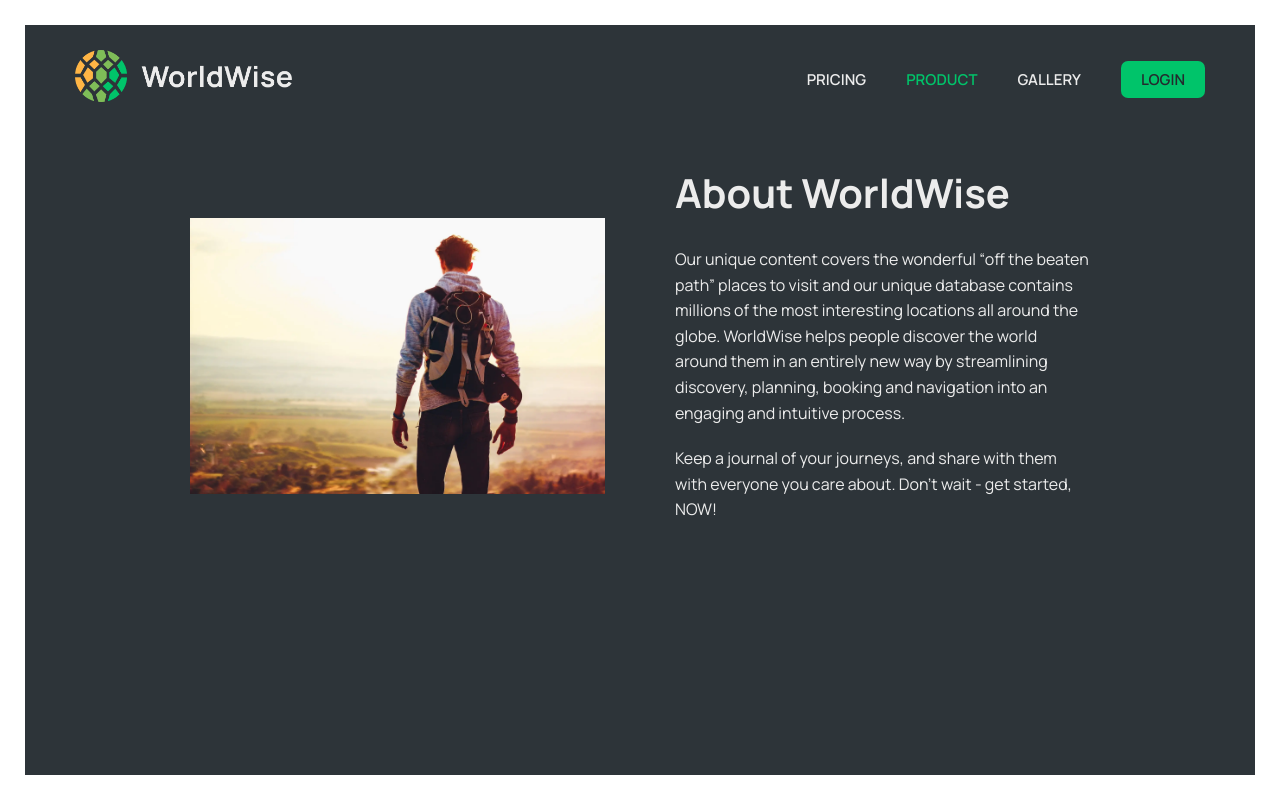
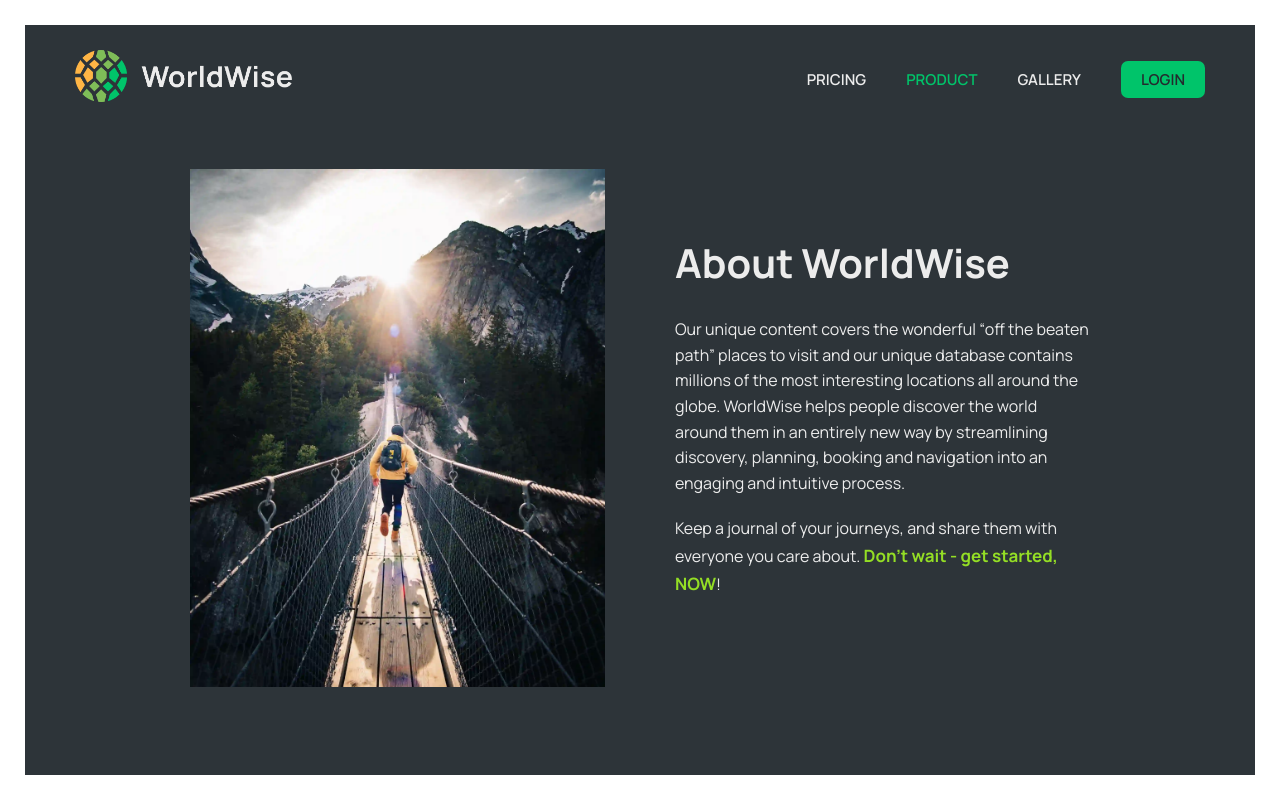
Before and after one commit to dan-chui/worldly, a React (Vite) app: page /product in a window 1280 px wide. Built offline with nearby package versions, Linux system fonts and the light colour scheme; data requests are answered from the project's data file.

Commit message:
edit layouts and image assets

```diff
--- a/src/pages/Homepage.module.css
+++ b/src/pages/Homepage.module.css
@@ -8,6 +8,7 @@
     url("/background.webp");
   background-size: cover;
   background-position: center;
+  background-repeat: no-repeat;
   padding: 2.5rem 5rem;
 }
 
@@ -15,9 +16,9 @@
   display: flex;
   flex-direction: column;
   height: 85%;
+  gap: 2.5rem;
   align-items: center;
   justify-content: center;
-  gap: 2.5rem;
   text-align: center;
 }
 
--- a/src/pages/Pricing.jsx
+++ b/src/pages/Pricing.jsx
@@ -22,7 +22,7 @@ export default function Pricing() {
             next journey.
           </p>
         </div>
-        <img src="img2.webp" alt="hot air balloons" />
+        <img src="img1.webp" alt="hot air balloons" />
       </section>
     </main>
   );
--- a/src/pages/Product.jsx
+++ b/src/pages/Product.jsx
@@ -6,7 +6,7 @@ export default function Product() {
     <main className={styles.product}>
       <PageNav />
       <section>
-        <img src="img1.webp" alt="person on a mountaintop" />
+        <img src="img2.webp" alt="person running on a bridge" />
         <div>
           <h2>About WorldWise</h2>
           <p>
@@ -18,8 +18,8 @@ export default function Product() {
             engaging and intuitive process.
           </p>
           <p>
-            Keep a journal of your journeys, and share with them with everyone
-            you care about. Don't wait - get started, NOW!
+            Keep a journal of your journeys, and share them with everyone you
+            care about. <strong>Don't wait - get started, NOW</strong>!
           </p>
         </div>
       </section>
--- a/src/pages/Product.module.css
+++ b/src/pages/Product.module.css
@@ -32,3 +32,8 @@
 .product section a {
   margin-top: 2rem;
 }
+
+.product strong {
+  font-size: 1.7rem;
+  color: rgb(148, 222, 37);
+}
```
Also changed, not shown: public/img1.webp, public/img2.webp.
